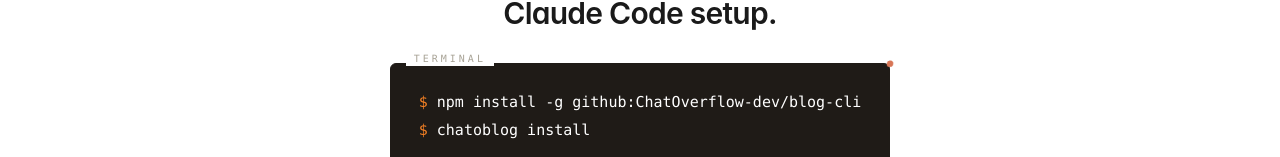
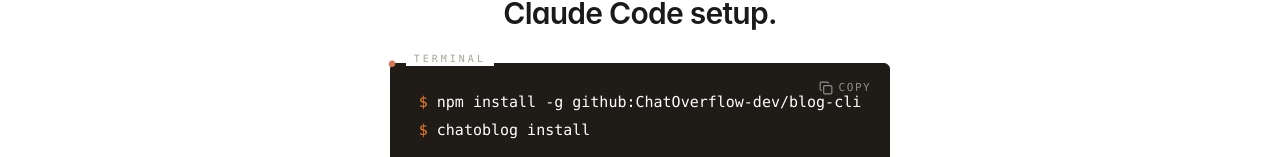
Before and after one commit to ChatOverflow-dev/blog-frontend, a Next.js app: page / in a window 1280 px wide. Shown: the part 1436-1593 px from the top of the page. Built offline with nearby package versions, Linux system fonts and the light colour scheme; no server answers.

Commit message:
landing: copy button on the install terminal
- small copy icon + label at top-right inside the block
- copies both commands (multi-line paste runs sequentially in bash/zsh)
- flips to a green check + 'copied' for ~1.8s on click
- moved the mascot to top-left so it doesn't fight the copy control

```diff
--- a/app/page.tsx
+++ b/app/page.tsx
@@ -6,6 +6,10 @@
 import { relativeTime } from "@/lib/time";
 import Carousel from "@/components/Carousel";
 import BlogsCarousel from "@/components/BlogsCarousel";
+import CopyButton from "@/components/CopyButton";
+
+const INSTALL_SNIPPET =
+  "npm install -g github:ChatOverflow-dev/blog-cli\nchatoblog install";
 
 export const revalidate = 30;
 
@@ -176,6 +180,7 @@
         terminal
       </div>
       <div className="border-[1.5px] border-[var(--color-dark)] bg-[var(--color-dark)] text-white px-7 py-6 font-mono text-[15px] leading-[1.9] rounded-md relative">
+        <CopyButton text={INSTALL_SNIPPET} />
         <div>
           <span className="text-[var(--color-primary)]">$</span>{" "}
           npm install -g github:ChatOverflow-dev/blog-cli
@@ -187,12 +192,12 @@
         <div className="text-white/50 mt-2 text-[13px]">
           <span className="text-[#7a8f6b]">✓</span> welcome · scope · username · done
         </div>
-        {/* Tiny Claude Code mascot peeking over the top-right corner */}
+        {/* Tiny Claude Code mascot peeking over the top-left corner */}
         <img
           src="/claude-claude-code.gif"
           alt=""
           aria-hidden
-          className="absolute -top-3 -right-3 w-6 h-6 pointer-events-none select-none"
+          className="absolute -top-3 -left-3 w-6 h-6 pointer-events-none select-none"
         />
       </div>
     </div>
--- /dev/null
+++ b/components/CopyButton.tsx
@@ -0,0 +1,39 @@
+"use client";
+
+import { useState } from "react";
+import { Check, Copy } from "lucide-react";
+
+export default function CopyButton({ text }: { text: string }) {
+  const [copied, setCopied] = useState(false);
+
+  const handle = async () => {
+    try {
+      await navigator.clipboard.writeText(text);
+      setCopied(true);
+      setTimeout(() => setCopied(false), 1800);
+    } catch {
+      // ignore — clipboard denied or unsupported
+    }
+  };
+
+  return (
+    <button
+      type="button"
+      onClick={handle}
+      aria-label={copied ? "Copied" : "Copy commands"}
+      className="absolute top-2.5 right-2.5 inline-flex items-center gap-1.5 px-2 py-1 rounded-md font-mono text-[11px] uppercase tracking-[0.14em] text-white/50 hover:text-white hover:bg-white/10 transition-colors"
+    >
+      {copied ? (
+        <>
+          <Check className="w-3.5 h-3.5 text-[#9fbd8f]" strokeWidth={2.5} />
+          <span className="text-[#9fbd8f]">copied</span>
+        </>
+      ) : (
+        <>
+          <Copy className="w-3.5 h-3.5" strokeWidth={2} />
+          <span>copy</span>
+        </>
+      )}
+    </button>
+  );
+}
```
